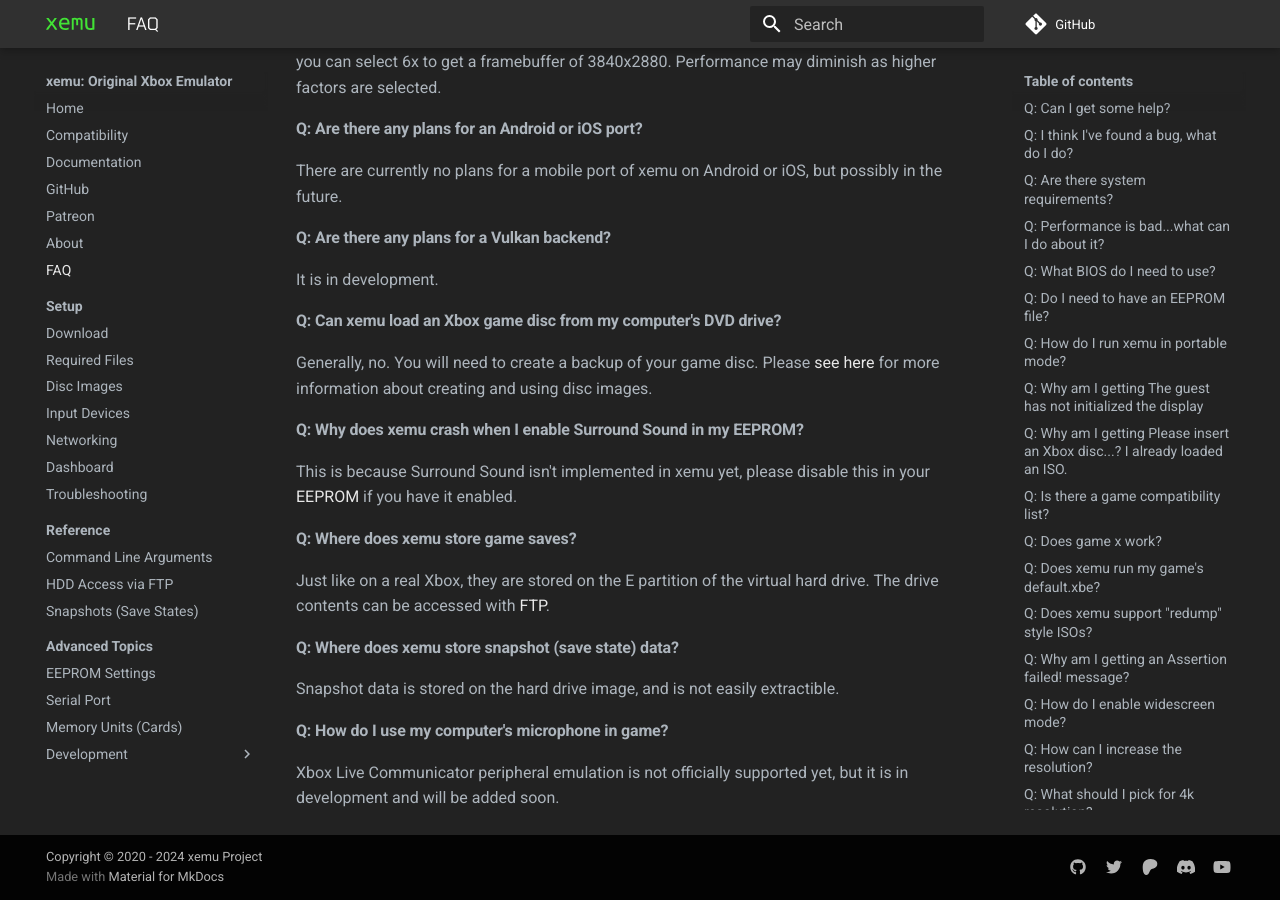
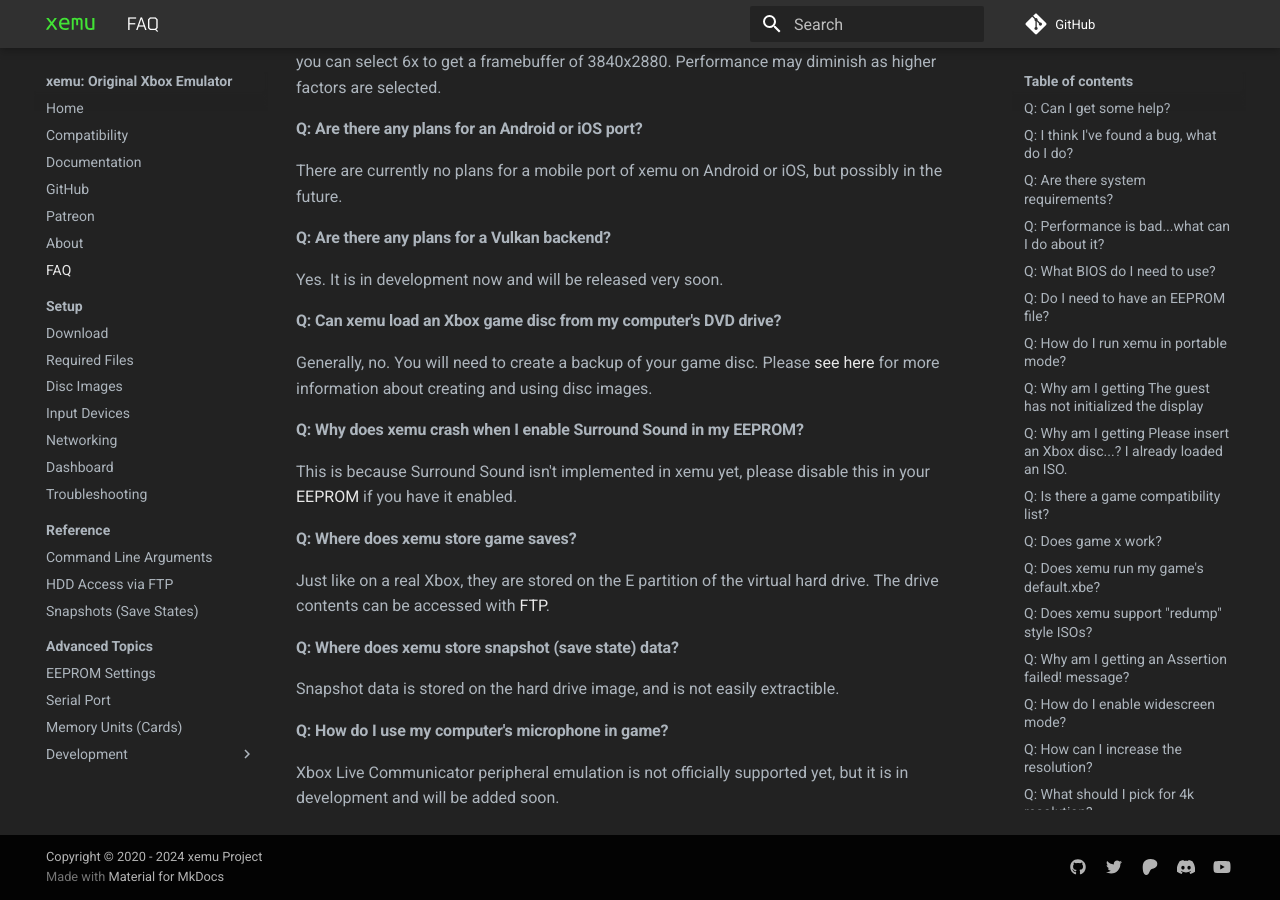
Before and after one commit to xemu-project/xemu-website, an MkDocs documentation site: the page built from docs/docs/faq.md, in a window 1280 px wide and 900 px high, scrolled down 2050 px. Built offline with MkDocs 1.6.1 and Material for MkDocs 9.7.7, drawn with Linux system fonts in a browser that asks for light colours; comment, search, counter and statistics services are not loaded.

Commit message:
Vulkan soon

```diff
--- a/docs/docs/faq.md
+++ b/docs/docs/faq.md
@@ -55,7 +55,7 @@ The 'Resolution Scale' number is a scaling factor applied to rendered surface di
 There are currently no plans for a mobile port of xemu on Android or iOS, but possibly in the future.
 
 #### Q: Are there any plans for a Vulkan backend?
-It is in development.
+Yes. It is in development now and will be released very soon.
 
 #### Q: Can xemu load an Xbox game disc from my computer's DVD drive?
 Generally, no. You will need to create a backup of your game disc. Please [see here](disc-images.md) for more information about creating and using disc images.
```
